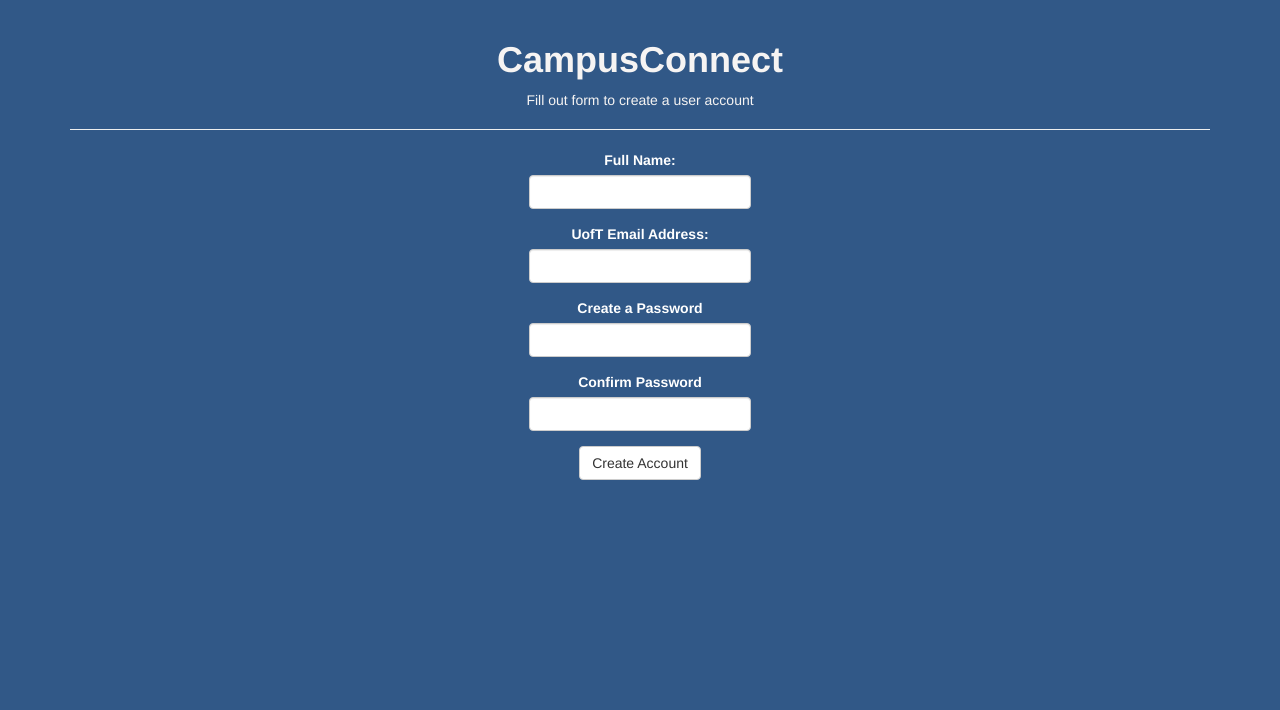
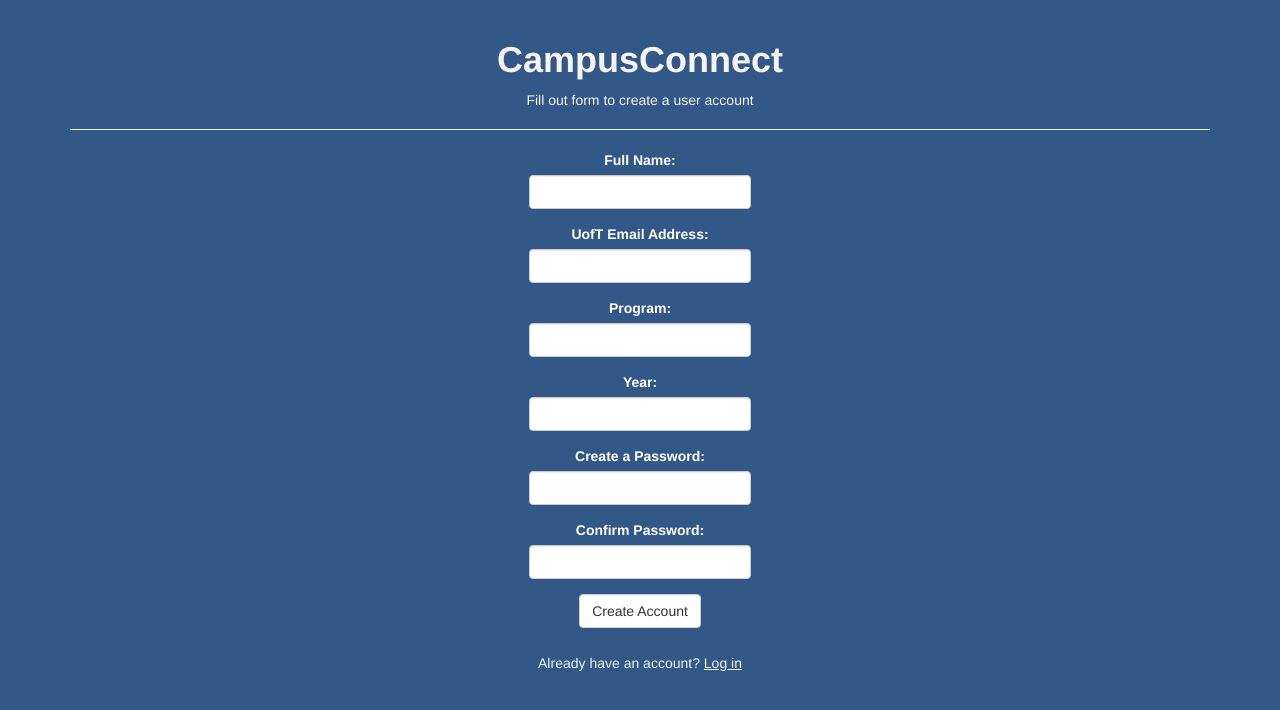
Before and after one commit to ECE444-2023Fall/project-1-web-application-design-group20-commitcartel, a Flask app: page /create_user_account in a window 1280 px wide. Shown: the top 710 px of the page. Run offline with Flask 3, Linux system fonts and the light colour scheme; some libraries are stand-ins or nearby versions.

Commit message:
Updating question fields to include program and year and adding redirect to login page

```diff
--- a/routes/user_account_routes.py
+++ b/routes/user_account_routes.py
@@ -23,8 +23,10 @@ class UofTEmail(object):
 class UserAccountForm(FlaskForm):
     name             = StringField('Full Name:', validators = [DataRequired()])
     email            = StringField('UofT Email Address:', validators=[DataRequired(), Email(message="Please include an '@' in the email address. Email address is missing an '@' "), UofTEmail()])
-    password         = PasswordField('Create a Password', validators = [DataRequired(), EqualTo('password_conf', message = 'Password and confirm password do not match')])
-    password_conf    = PasswordField('Confirm Password', validators = [DataRequired()])
+    program          = StringField('Program:', validators = [DataRequired()])
+    year             = StringField('Year:', validators = [DataRequired()])
+    password         = PasswordField('Create a Password:', validators = [DataRequired(), EqualTo('password_conf', message = 'Password and confirm password do not match')])
+    password_conf    = PasswordField('Confirm Password:', validators = [DataRequired()])
     submit           = SubmitField('Create Account')
 
 @user_account.route('/create_user_account', methods=['GET', 'POST'])
@@ -33,6 +35,8 @@ def create_user_account():
     if form.validate_on_submit():
         session['name']             = str(form.name.data)
         session['email']            = str(form.email.data)
+        session['program']          = str(form.program.data)
+        session['year']             = str(form.year.data)
         session['password']         = generate_password_hash(str(form.password.data))
 
         user_object = {
@@ -43,8 +47,8 @@ def create_user_account():
             'filtered_clubs': '',
             'filtered_events': '',
             'password': session.get('password'),
-            'program': '',
-            'year': '',
+            'program': session.get('program'),
+            'year': session.get('year'),
         }
 
         success, user_id = insert_one('Users', user_object)
--- a/templates/create_user_account.html
+++ b/templates/create_user_account.html
@@ -18,4 +18,6 @@
     <center><p>Fill out form to create a user account</p></center>
 </div>
 <center><label style="color:#f6f4f3;"> {{ wtf.quick_form(form) }} </label></center>
+<br>
+<center><p>Already have an account? <u><a href="{{ url_for('explore') }}" style="color:#f6f4f3;">Log in</a></u></p></center>
 {% endblock %}
```
